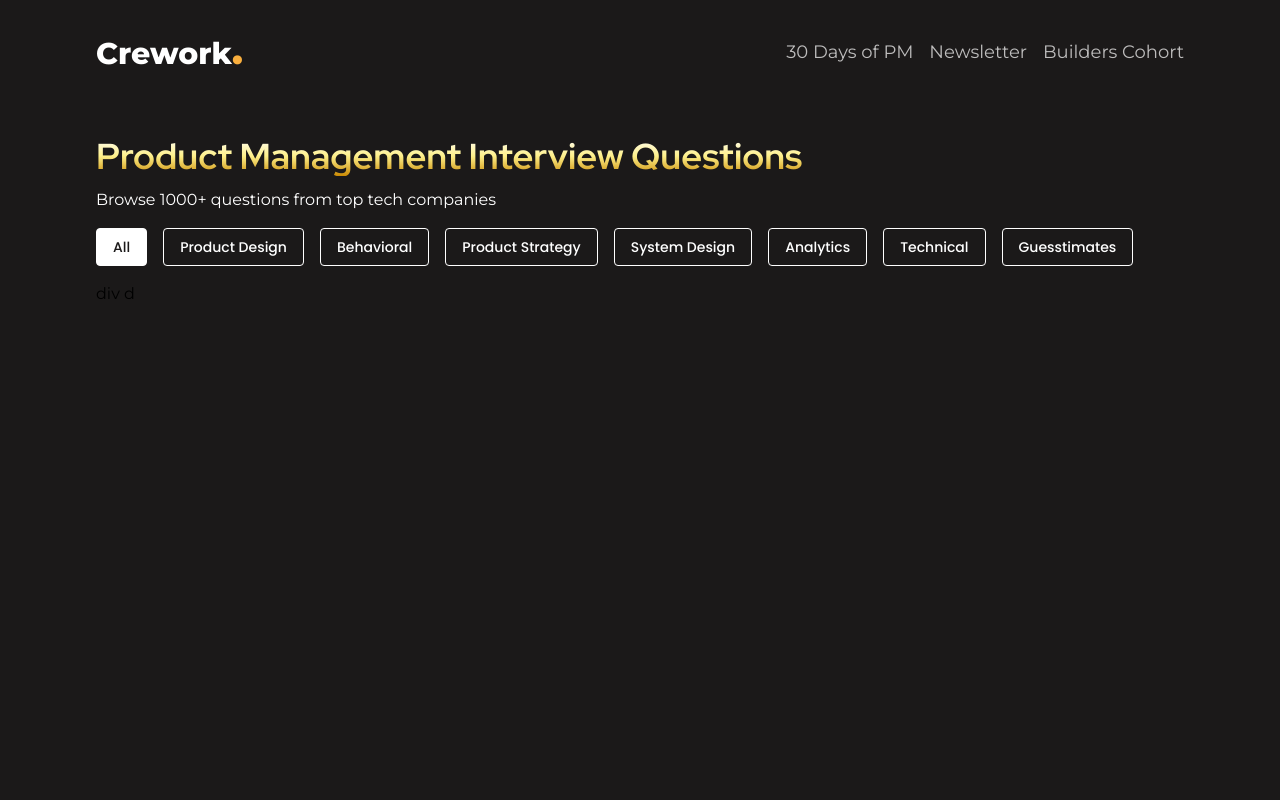
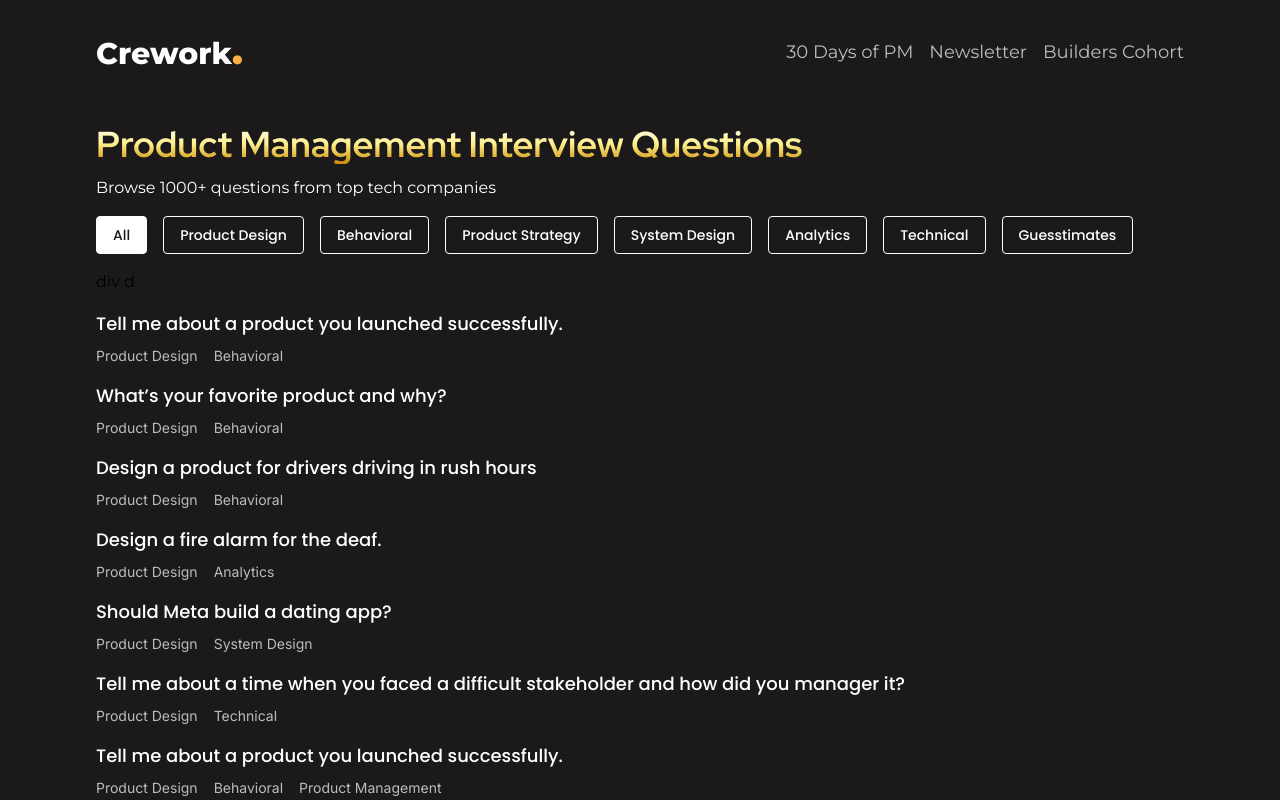
Before and after one commit to druvkotwani/Crework-assignment, a Next.js app: page / in a window 1280 px wide. Shown: the top 800 px of the page. Built offline with nearby package versions, Linux system fonts and the light colour scheme.

Commit message:
Update Hero component styling and add new font

```diff
--- a/src/app/components/Hero.tsx
+++ b/src/app/components/Hero.tsx
@@ -1,5 +1,6 @@
 import React, { useState } from "react";
-import { types } from "@/utils/constants";
+
+import { types, data } from "@/utils/constants";
 const Hero = () => {
   const [buttonSelected, setButtonSelected] = useState("All");
   console.log(buttonSelected);
@@ -9,8 +10,9 @@ const Hero = () => {
   }
 
   return (
-    <div className="flex items-center justify-center flex-col  lg:px-24 md:px-10 px-5 py-8 ">
+    <div className="flex items-center justify-center flex-col  lg:px-24 md:px-10 px-5 py-5 ">
       <div className="flex items-start justify-center flex-col gap-4">
+        {/* Heading */}
         <div className="flex flex-col gap-3">
           <h1 className="font-redhat font-bold text-4xl text-transparent  bg-clip-text bg-gradient-to-b from-white via-yellow-200 to-yellow-600 ">
             Product Management Interview Questions
@@ -20,6 +22,7 @@ const Hero = () => {
           </p>
         </div>
 
+        {/* buttons */}
         <div className="flex gap-4 flex-wrap">
           <button
             onClick={() => handleButtonSelect("All")}
@@ -48,6 +51,28 @@ const Hero = () => {
           })}
           div d
         </div>
+
+        {/* Questions */}
+        <div className="flex flex-col gap-4 font-poppins">
+          {data.map((question, index) => {
+            return (
+              <div key={index} className="flex flex-col gap-2">
+                <p className="font-medium text-lg text-white">
+                  {question.text}
+                </p>
+                <div className="font-inter font-normal text-sm text-[#BDBCBC] flex gap-4">
+                  {question.type.map((type, index) => {
+                    return (
+                      <p key={index} className="text-[#BDBCBC]">
+                        {type}
+                      </p>
+                    );
+                  })}
+                </div>
+              </div>
+            );
+          })}
+        </div>
       </div>
     </div>
   );
--- a/src/app/globals.css
+++ b/src/app/globals.css
@@ -1,6 +1,7 @@
 @import url("https://fonts.googleapis.com/css2?family=Montserrat:ital,wght@0,100..900;1,100..900&display=swap");
 @import url("https://fonts.googleapis.com/css2?family=Red+Hat+Display:ital,wght@0,300..900;1,300..900&display=swap");
 @import url("https://fonts.googleapis.com/css2?family=Poppins:ital,wght@0,100;0,200;0,300;0,400;0,500;0,600;0,700;0,800;0,900;1,100;1,200;1,300;1,400;1,500;1,600;1,700;1,800;1,900&display=swap");
+@import url("https://fonts.googleapis.com/css2?family=Inter:wght@100..900&display=swap");
 
 @tailwind base;
 @tailwind components;
@@ -16,3 +17,6 @@ main {
 .font-poppins {
   font-family: "Poppins", sans-serif;
 }
+.font-inter {
+  font-family: "Inter", sans-serif;
+}
--- a/src/app/page.tsx
+++ b/src/app/page.tsx
@@ -5,7 +5,7 @@ import Navbar from "./components/Navbar";
 
 export default function Home() {
   return (
-    <main className="h-screen w-full">
+    <main className="w-full">
       <Navbar />
       <Hero />
     </main>
```
